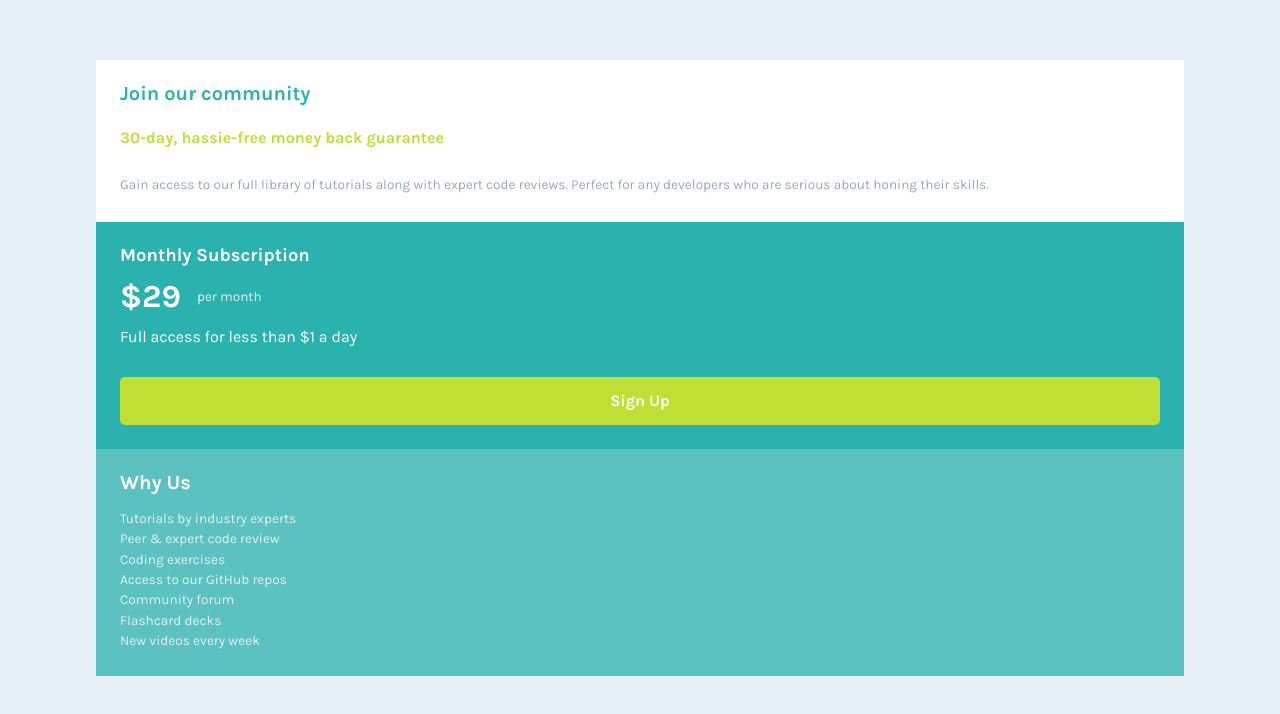
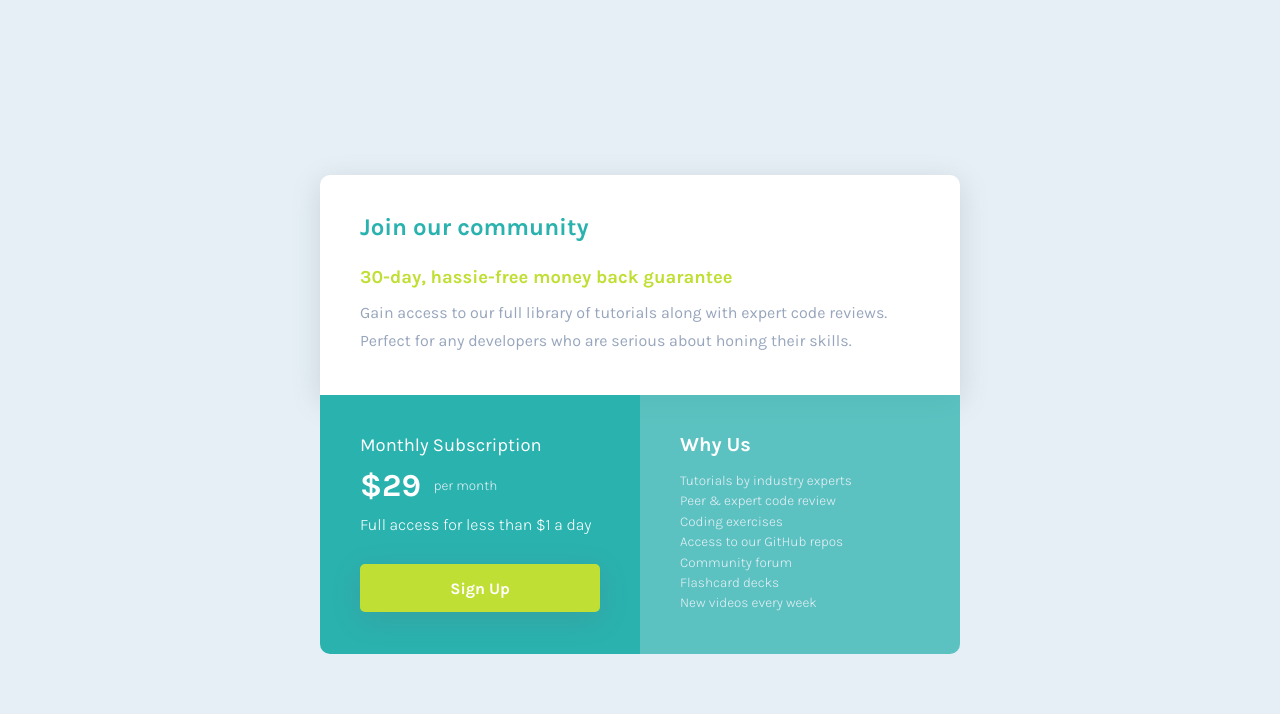
Before and after one commit to gustavorfernandes/single-price-grid-component, a plain HTML site: page index.html in a window 1280 px wide. Drawn offline with Linux system fonts and the light colour scheme.

Commit message:
Improving project design

```diff
--- a/index.html
+++ b/index.html
@@ -8,9 +8,10 @@
   <link rel="stylesheet" href="src/css/reset.css">
   <link rel="stylesheet" href="src/css/global.css">
   <link rel="stylesheet" href="src/css/main.css">
+  <link rel="stylesheet" href="src/css/responsivo.css">
   <link rel="preconnect" href="https://fonts.googleapis.com">
   <link rel="preconnect" href="https://fonts.gstatic.com" crossorigin>
-  <link href="https://fonts.googleapis.com/css2?family=Karla:wght@400;700&display=swap" rel="stylesheet">
+  <link href="https://fonts.googleapis.com/css2?family=Karla:wght@300;400;700&display=swap" rel="stylesheet">
 </head>
 <body>
   <main class="content">
--- a/src/css/main.css
+++ b/src/css/main.css
@@ -1,6 +1,7 @@
 .content {
     width: 85%;
     height: 85%;
+    max-width: 320px;
 }
 
 .content__guarantee {
@@ -10,6 +11,9 @@
     padding: 1.5rem;
     box-sizing: border-box;
     gap: 1.5rem;
+    border-top-left-radius: 5px;
+    border-top-right-radius: 5px;
+    box-shadow: rgba(100, 100, 111, 0.2) 0px 7px 29px 0px;
 }
 
 .content__guarantee-title {
@@ -57,6 +61,7 @@
 .content__price-month {
     color: var(--light-gray);
     font-size: .85rem;
+    font-weight: 300;
     grid-column: span 2;
 }
 
@@ -73,6 +78,7 @@
     height: 3rem;
     font-weight: 700;
     margin-top: 1rem;
+    box-shadow: rgba(100, 100, 111, 0.2) 0px 7px 29px 0px;
 }
 
 .content__about {
@@ -82,6 +88,8 @@
     padding: 1.5rem;
     box-sizing: border-box;
     gap: 1rem;
+    border-bottom-left-radius: 5px;
+    border-bottom-right-radius: 5px;
 }
 
 .content__about-title {
@@ -91,7 +99,7 @@
 }
 
 .content__about-list {
-    font-weight: 400;
+    font-weight: 300;
     font-size: .85rem;
     line-height: 1.5;
     color: var(--light-gray);
--- /dev/null
+++ b/src/css/responsivo.css
@@ -0,0 +1,65 @@
+@media screen and (min-width: 940px) {
+    .content {
+        max-width: 640px;
+        max-height: 450px;
+        display: grid;
+        grid-template-columns: 1fr 1fr;
+        grid-template-rows: auto 1fr;
+    }
+
+    .content__guarantee {
+        grid-column: span 2;
+        padding: 2.5rem;
+        box-sizing: border-box;
+        gap: .8rem;
+        border-top-left-radius: 10px;
+    border-top-right-radius: 10px;
+    }
+
+    .content__guarantee-title {
+        font-size: 1.5rem;
+        box-sizing: border-box;
+        padding-bottom: 1rem;
+    }
+
+    .content__guarantee-subtitle {
+        font-size: 1.15rem;
+        line-height: 1;
+    }
+
+    .content__guarantee-text {
+        color: var(--grayish-blue);
+        line-height: 1.75;
+        font-size: 1rem;
+    }
+
+    .content__price {
+        padding: 2.5rem;
+        gap: .8rem;
+        border-bottom-left-radius: 10px;
+    }
+
+    .content__price-title {
+        font-weight: 400;
+    }
+
+    .content__price-info {
+        font-weight: 300;
+        font-size: 1rem;
+    }
+
+    .content__price-button {
+        grid-column: span 3;
+        background-color: var(--bright-yellow);
+        border-radius: 5px;
+        height: 3rem;
+        font-weight: 700;
+        margin-top: 1rem;
+    }
+
+    .content__about {
+        padding: 2.5rem;
+        border-bottom-left-radius: 0;
+        border-bottom-right-radius: 10px;
+    }
+}
```
